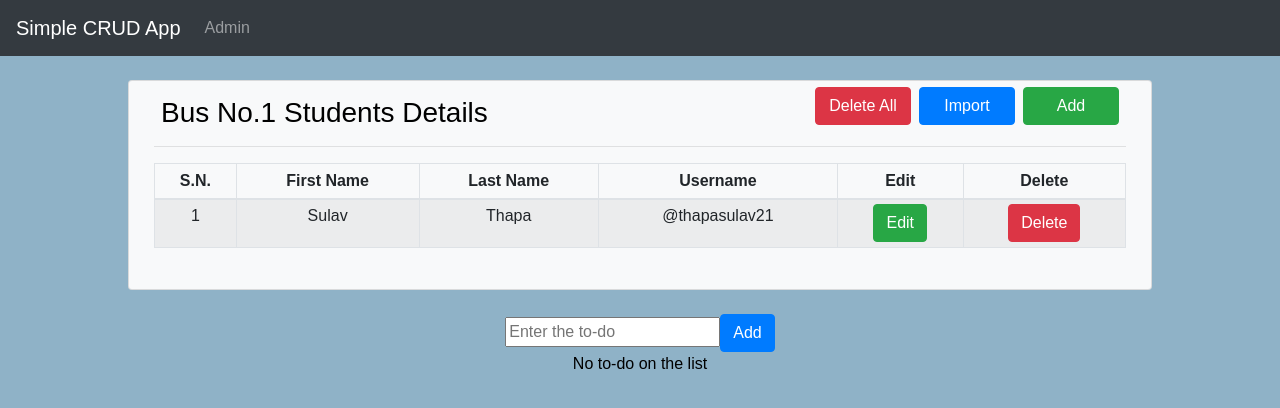
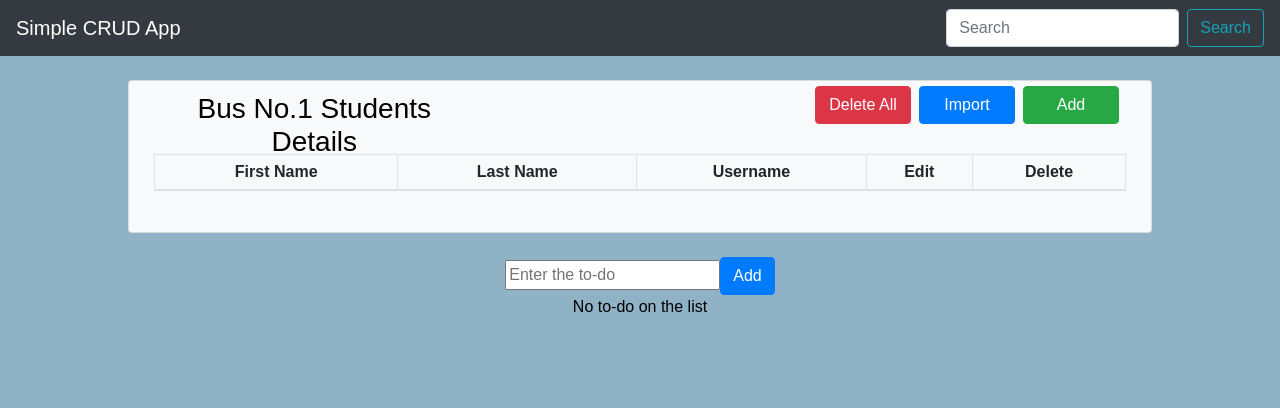
Before and after one commit to SulavThapa/fyp-frontend, a React (Create React App) app: page /admin in a window 1280 px wide. Shown: the top 408 px of the page. Built offline with nearby package versions, Linux system fonts and the light colour scheme.

Commit message:
Organized the files by making the sub folder as needed. || Nothing is changed.

```diff
--- a/src/App.js
+++ b/src/App.js
@@ -1,23 +1,12 @@
 import React, { Component } from 'react';
 import './App.css';
-import { BrowserRouter as Router, Link, Route, Switch } from 'react-router-dom';
-import New from './Components/Home';
-import NewAdmin from './Components/Admin';
-import Error from './Components/ErrorPage';
+import RoutePage from './Router/Routes';
 
 
 class App extends React.Component {
   render() {
     return (
-      <Router>
-        <div>
-          <Switch>
-            <Route path="/" component={New} exact />
-            <Route path="/admin" component={NewAdmin} />
-            <Route component={Error} />
-          </Switch>
-        </div>
-      </Router>
+      <RoutePage />
     );
   }
 }
--- a/src/Components/Admin.js
+++ b/src/Components/Admin.js
@@ -1,8 +1,8 @@
 import React from 'react';
 import NavBar from './NavBar/Navbar';
 import Table from 'react-bootstrap/Table';
-import { Card, Button, Nav } from 'react-bootstrap';
-import ModalMaker from './Modal/Modal';
+import { Card, Button} from 'react-bootstrap';
+import MyVerticallyCenteredModal from './Modal/Modal';
 import SingleToDo from './SingleToDo';
 
 class NewAdmin extends React.Component {
@@ -11,9 +11,42 @@ class NewAdmin extends React.Component {
         super(props);
         this.state = {
             todolist: [],
-            currentToDo: ""
+            currentToDo: "",
+            firstName:"",
+            lastName: "",
+            userName: "",
+            items:[]
         };
     }
+
+    // handleFormSubmit = e => {
+    //     e.preventDefault();
+
+    //     let items = [...this.state.items];
+
+    //     items.push({
+    //         firstName: this.state.firstName,
+    //         lastName: this.state.lastName,
+    //         userName: this.state.userName
+    //     });
+
+    //     this.setState({
+    //         items,
+    //         firstName: '',
+    //         lastName: '',
+    //         userName: ''
+    //     });
+    // };
+
+    // handleInputChange = e => {
+    //     let input =e.target;
+    //     let name = e.target.name;
+    //     let value = input.value;
+
+    //     this.setState({
+    //         [name]: value
+    //     });
+    // };
 
     onInputChange = e => {
         this.setState({ currentToDo: e.target.value });
@@ -44,34 +77,10 @@ class NewAdmin extends React.Component {
                 <NavBar />
                 <br></br>
                 <Card className='mx-auto' bg="light" text="white" style={{ width: '80%', height: '100%', padding: 25 }}>
-                    <h3 style={{ color: 'black', top: '7%', position: 'absolute', left: '2rem' }}>Bus No.1 Students Details</h3>
-                    <ModalMaker />
+                    <h3 style={{ color: 'black', top: '7%', position: 'absolute', left: '2rem', width: '30%' }}>Bus No.1 Students Details</h3>
+                    <MyVerticallyCenteredModal  />
                     <Button variant="primary" style={{ width: '1in', position: 'absolute', right: '8.5rem', top: '3%' }}>Import</Button>
                     <Button variant="danger" style={{ width: '1in', position: 'absolute', right: '15rem', top: '3%' }}>Delete All</Button>
-                    <br></br>
-                    <hr></hr>
-                    <Table striped bordered hover size="sm">
-                        <thead>
-                            <tr>
-                                <th >S.N.</th>
-                                <th>First Name</th>
-                                <th>Last Name</th>
-                                <th>Username</th>
-                                <th>Edit</th>
-                                <th>Delete</th>
-                            </tr>
-                        </thead>
-                        <tbody>
-                            <tr>
-                                <td>1</td>
-                                <td>Sulav</td>
-                                <td>Thapa</td>
-                                <td>@thapasulav21</td>
-                                <td><Button variant="success">Edit</Button></td>
-                                <td><Button variant="danger">Delete</Button></td>
-                            </tr>
-                        </tbody>
-                    </Table>
                     {/* To deploy the simple pop in the project */}
                     {/* <Popup trigger={<button> Trigger</button>} position="center">
                         <div>Popup content here !!</div>
--- a/src/Components/Form/Form.js
+++ b/src/Components/Form/Form.js
@@ -2,42 +2,42 @@ import React, { Component } from 'react';
 import { Button, Form } from 'react-bootstrap';
 
 class FormFunc extends React.Component {
-  constructor(props) {
-    super(props);
-    this.state = {
-      firstName: "",
-      lastName: "",
-      userName: ""
-    };
-  }
+  // constructor(props) {
+  //   super(props);
+  //   this.state = {
+  //     firstName: "",
+  //     lastName: "",
+  //     userName: ""
+  //   };
+  // }
 
-  onFirstNameChange = e => {
-    this.setState({ firstName: e.target.value });
-  }
+  // onFirstNameChange = e => {
+  //   this.setState({ firstName: e.target.value });
+  // }
 
-  onLasttNameChange = e => {
-    this.setState({ lastName: e.target.value });
-  }
+  // onLasttNameChange = e => {
+  //   this.setState({ lastName: e.target.value });
+  // }
 
-  onUserNameChange = e => {
-    this.setState({ userName: e.target.value });
-  }
+  // onUserNameChange = e => {
+  //   this.setState({ userName: e.target.value });
+  // }
 
-  onClick = () => {
-    // let fName = this.state.firstName;
-    // let lName = this.state.lastName;
-    // let uName = this.state.userName;
-    // this.setState({ firstName : fName, lastName : lName, userName : uName});
-  }
+  // onClick = () => {
+  // }
+
 
   render() {
     return (
-      <Form>
+      <Form onhandleSubmit={this.props.handleSubmit}>
         <Form.Group controlId="formBasicText">
           <Form.Label>First Name</Form.Label>
           <Form.Control type="text" placeholder="Enter First Name"
-            value={this.state.firstName}
-            onChange={this.onFirstNameChange} />
+            value={this.props.newFirstName}
+            onChange={this.props.handleInputChange}
+            // value={this.state.firstName}
+            // onChange={this.onFirstNameChange}
+            />
           <Form.Text className="text-muted">
           </Form.Text>
         </Form.Group>
@@ -45,18 +45,24 @@ class FormFunc extends React.Component {
         <Form.Group controlId="formBasicText">
           <Form.Label>Last Name</Form.Label>
           <Form.Control type="text" placeholder="Enter Last Name"
-            value={this.state.lastName}
-            onChange={this.onLastNameChange} />
+            value={this.props.newLastName}
+            onChange={this.props.handleInputChange}
+            // value={this.state.lastName}
+            // onChange={this.onLastNameChange}
+            />
         </Form.Group>
 
         <Form.Group controlId="formBasicText">
           <Form.Label>UserName</Form.Label>
           <Form.Control type="text" placeholder="UserName"
-            value={this.state.userName}
-            onChange={this.onUserNameChange} />
+            value={this.props.newUserName}
+            onChange={this.props.handleInputChange}
+            // value={this.state.userName}
+            // onChange={this.onUserNameChange}
+            />
         </Form.Group>
 
-        <Button variant="primary" type="submit">
+        <Button variant="primary" type="submit" value="Submit">
           Submit
         </Button>
       </Form>
--- a/src/Components/Modal/Modal.js
+++ b/src/Components/Modal/Modal.js
@@ -1,15 +1,72 @@
 import React from 'react';
 import { Modal, Button, ButtonToolbar } from 'react-bootstrap';
 import FormFunc from '../Form/Form';
+import TableDesign from '../Tables/Table';
 
-function MyVerticallyCenteredModal(props) {
+
+class MyVerticallyCenteredModal extends React.Component {
+  constructor(props) {
+    super(props);
+    this.state = {
+      firstName: "",
+      lastName: "",
+      userName: "",
+      items: []
+    };
+  }
+  handleFormSubmit = e => {
+    e.preventDefault();
+
+    let items = [...this.state.items];
+
+    items.push({
+      firstName: this.state.firstName,
+      lastName: this.state.lastName,
+      userName: this.state.userName
+    });
+
+    this.setState({
+      items,
+      firstName: '',
+      lastName: '',
+      userName: ''
+    });
+  };
+
+  handleInputChange = e => {
+    let input = e.target;
+    let name = e.target.name;
+    let value = input.value;
+
+    this.setState({
+      [name]: value
+    });
+  };
+
+  render() {
+    return (
+      <div>
+        <br></br>
+        <br></br>
+        <TableDesign items={this.state.items} />
+        <ModalMaker
+          handleFormSubmit={this.handleFormSubmit}
+          handleInputChange={this.handleInputChange}
+          newFirstName={this.state.firstName}
+          newLastName={this.state.lastName}
+          newUserName={this.state.userName} />
+      </div>
+    );
+  };
+}
+
+function MyVerticallyCenteredModalFunction(props) {
   return (
     <Modal
       {...props}
       size=""
       aria-labelledby="contained-modal-title-vcenter"
-      centered
-    >
+      centered>
       <Modal.Header closeButton>
         <Modal.Title id="contained-modal-title-vcenter" style={{ color: 'black' }}>
           Enter the Details
@@ -32,7 +89,7 @@ function ModalMaker() {
     <ButtonToolbar>
       <Button onClick={() => setModalShow(true)} variant="success" style={{ width: '1in', position: 'absolute', right: '2rem', top: '3%' }}>Add</Button>
 
-      <MyVerticallyCenteredModal
+      <MyVerticallyCenteredModalFunction
         show={modalShow}
         onHide={() => setModalShow(false)}
       />
@@ -40,4 +97,4 @@ function ModalMaker() {
   );
 }
 
-export default ModalMaker;
+export default MyVerticallyCenteredModal;
--- a/src/Components/NavBar/Navbar.js
+++ b/src/Components/NavBar/Navbar.js
@@ -1,15 +1,18 @@
 import React, { Component } from 'react'
-import { Navbar, Nav } from 'react-bootstrap';
+import { Navbar, Nav, Form, FormControl, Button } from 'react-bootstrap';
 import { Link } from 'react-router-dom';
 
 const NavBar = () => (
   <Navbar bg="dark" variant="dark">
-    <Link to="/"><Navbar.Brand>Simple CRUD App</Navbar.Brand></Link>
+    <Link to="/">
+      <Navbar.Brand>Simple CRUD App</Navbar.Brand>
+    </Link>
     <Nav className="mr-auto">
-      <Link to="/admin">
-        <Nav.Link>Admin</Nav.Link>
-      </Link>
     </Nav>
+    <Form inline>
+      <FormControl type="text" placeholder="Search" className="mr-sm-2" />
+      <Button variant="outline-info">Search</Button>
+    </Form>
   </Navbar>
 );
 
--- /dev/null
+++ b/src/Components/Tables/Table.js
@@ -0,0 +1,37 @@
+import React, { Component } from 'react';
+import { Table, Button } from 'react-bootstrap';
+
+class TableDesign extends React.Component {
+  render() {
+    const item = this.props.items;
+    return (
+      <Table striped bordered hover size="sm">
+        <thead>
+          <tr>
+            <th>First Name</th>
+            <th>Last Name</th>
+            <th>Username</th>
+            <th>Edit</th>
+            <th>Delete</th>
+          </tr>
+        </thead>
+        {item.map(item => {
+          return (
+            <tbody>
+              <tr>
+                <td>{item.firstname}</td>
+                <td>{item.lastname}</td>
+                <td>{item.userName}</td>
+                <td><Button variant="success">Edit</Button></td>
+                <td><Button variant="danger">Delete</Button></td>
+              </tr>
+            </tbody>
+          );
+        })}
+
+      </Table>
+    );
+  };
+};
+
+export default TableDesign;
--- /dev/null
+++ b/src/Router/Routes.js
@@ -0,0 +1,25 @@
+import React, { Component } from 'react';
+import { BrowserRouter as Router, Route, Switch } from 'react-router-dom';
+import New from '../Components/Home';
+import NewAdmin from '../Components/Admin';
+import Error from '../Components/ErrorPage';
+
+
+class RoutePage extends React.Component {
+  render() {
+    return (
+      <Router>
+        <div>
+          <Switch>
+            <Route path="/" component={New} exact />
+            <Route path="/admin" component={NewAdmin} />
+            <Route path="/staff" component={New} />
+            <Route component={Error} />
+          </Switch>
+        </div>
+      </Router>
+    );
+  }
+}
+
+export default RoutePage;
```
